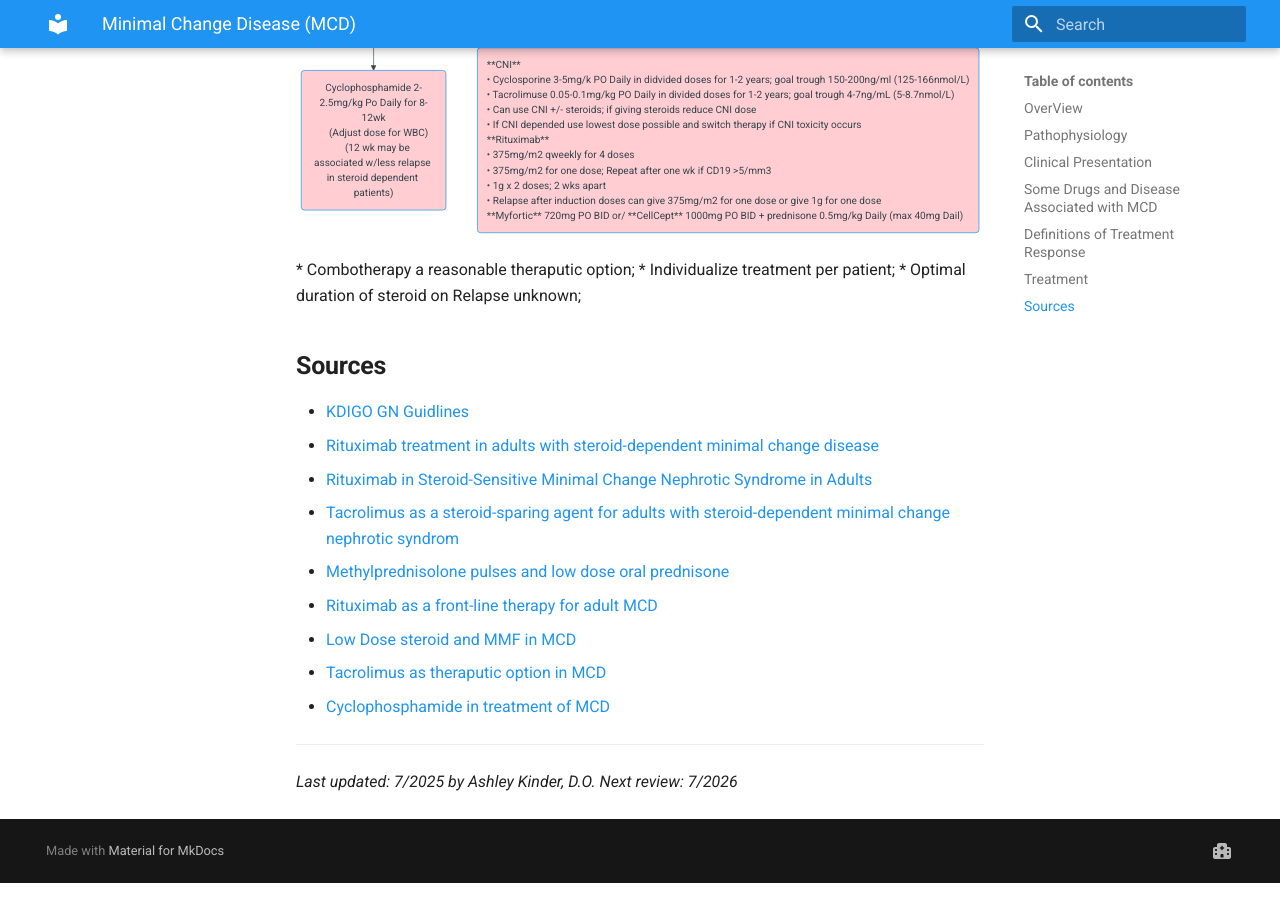
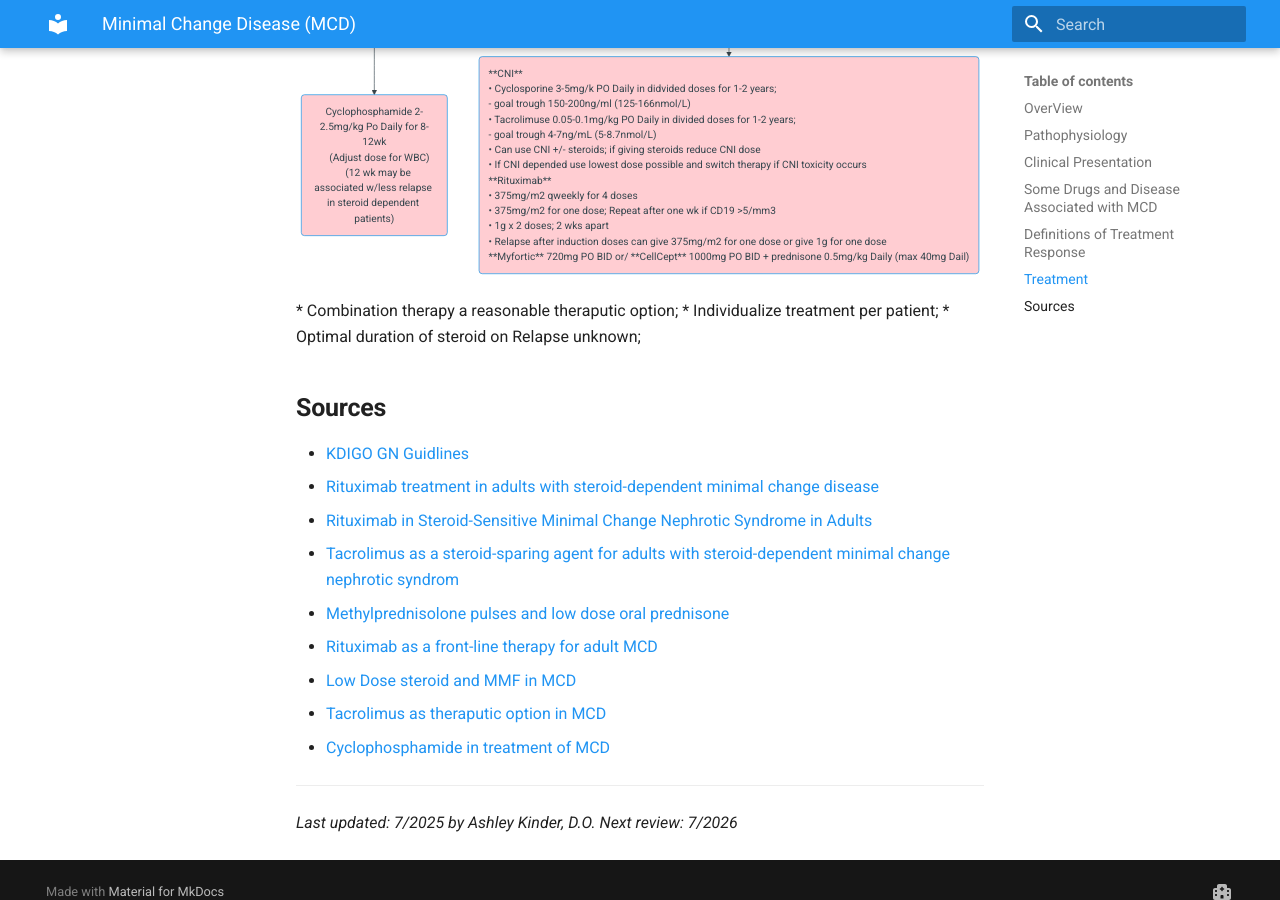
Before and after one commit to TTUNEPH2025/GN, an MkDocs documentation site: the page built from docs/MCD.md, in a window 1280 px wide and 900 px high, scrolled down 2943 px. Built offline with MkDocs 1.6.1 and Material for MkDocs 9.7.7, drawn with Linux system fonts in a browser that asks for light colours.

Commit message:
Update MCD.md

````diff
--- a/docs/MCD.md
+++ b/docs/MCD.md
@@ -56,9 +56,9 @@ flowchart TB
     n1 --> n7["• Cyclophoshamide 2-2.5mg/kg PO Daily for 8 weeks
     • Cyclosporin 3-5mg/kg PO Daily in divided doses for 1-2 years
     • Tacrolimus 0.05-0.1mg/kg Daily in divided doses for 1-2 years;
- +/- reduce dose steroids (prednisone 1mg/kg, 60mg daily max)
+      +/- reduce dose steroids (prednisone 1mg/kg, 60mg daily max)
     • Myfortic 720mg PO BID or/ CellCept 1000mg PO BID + prednisone 0.5mg/kg Daily;
-(max 40mg Dail) (Graduallly taper over a year)"]
+      (max 40mg Dail) (Graduallly taper over a year)"]
     n7 --> n8
     n6 --> n8
     n8 --> n9(["No hx of Cyclophosphamide use"]) & n10(["History of Cyclophosphamide use
@@ -68,8 +68,10 @@ flowchart TB
     (Adjust dose for WBC)
     (12 wk may be associated w/less relapse in steroid dependent patients)"]
     n10 --> n12["**CNI**
-    • Cyclosporine 3-5mg/k PO Daily in didvided doses for 1-2 years; goal trough 150-200ng/ml (125-166nmol/L)
-    • Tacrolimuse 0.05-0.1mg/kg PO Daily in divided doses for 1-2 years; goal trough 4-7ng/mL (5-8.7nmol/L)
+    • Cyclosporine 3-5mg/k PO Daily in didvided doses for 1-2 years;
+     - goal trough 150-200ng/ml (125-166nmol/L)
+    • Tacrolimuse 0.05-0.1mg/kg PO Daily in divided doses for 1-2 years;
+     - goal trough 4-7ng/mL (5-8.7nmol/L)
     • Can use CNI +/- steroids; if giving steroids reduce CNI dose
     • If CNI depended use lowest dose possible and switch therapy if CNI toxicity occurs
     **Rituximab**
@@ -102,7 +104,7 @@ flowchart TB
     style n12 fill:#FFCDD2,color:#000000,text-align:left,white-space:nowrap
     style n7 fill:#FFCDD2,color:#000000,text-align:left,white-space:nowrap
 ```
-* Combotherapy a reasonable theraputic option;
+* Combination therapy a reasonable theraputic option;
 * Individualize treatment per patient;
 * Optimal duration of steroid on Relapse unknown;
 ## **Sources**
````
